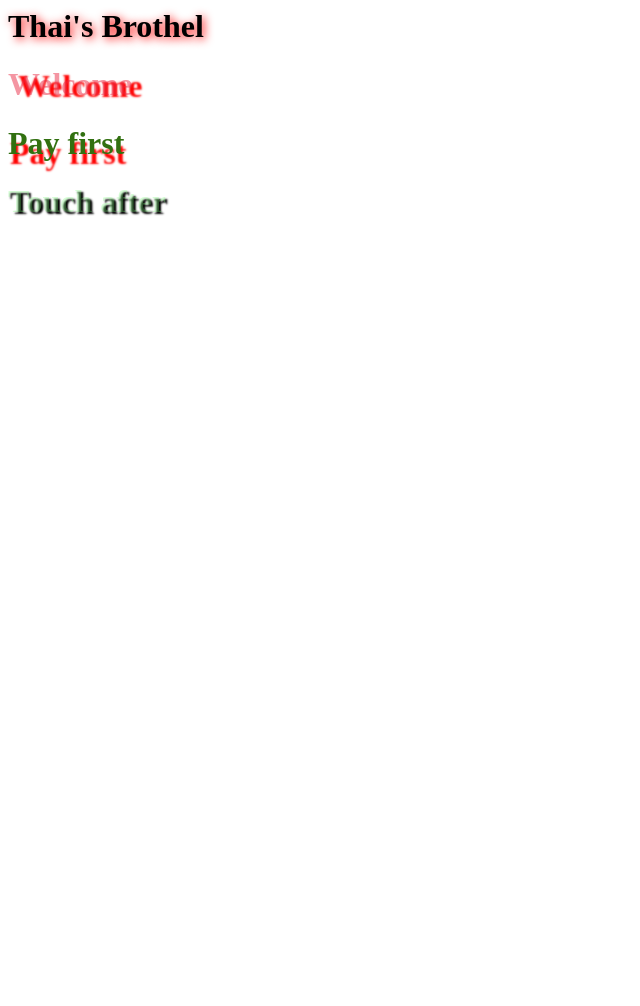
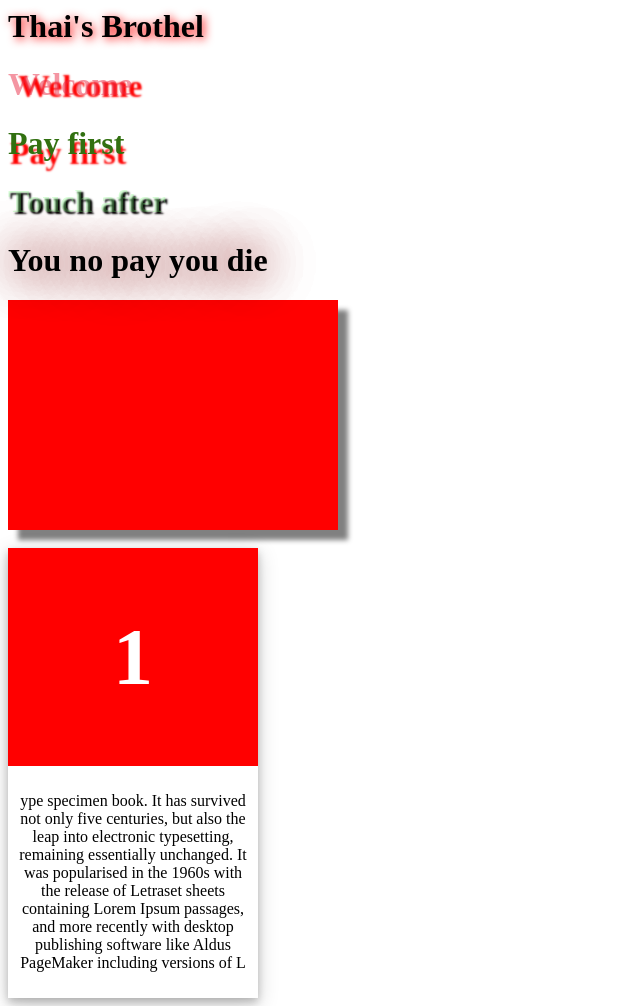
Before and after one commit to thaivo88/Full-Stack-Development-Training, a plain HTML site: page Section 4 Styling with CSS3/text shadows.html in a window 1280 px wide. Shown: the whole page, without its empty margins (0-640 px from the left). Before the commit the page ends 800 px from the top, so only its background shows below. Drawn offline with Linux system fonts and the light colour scheme.

Commit message:
Update text shadows.html

```diff
--- a/Section 4 Styling with CSS3/text shadows.html
+++ b/Section 4 Styling with CSS3/text shadows.html
@@ -23,8 +23,31 @@
 				color: hsla(120, 100%, 75%, .3);
 				text-shadow: 2px 2px 2px black;
 			}
+			/*double shadow*/
+			h1.text5{text-shadow: 0 0 50px #ff0000, 0 0 50px #000000;
+			}
+			#box1{
+				width: 300px;
+				height: 200px;
+				padding: 15px;
+				background-color: red;
+				box-shadow: 10px 10px 5px grey;
+			}
+			.card{
+				width: 250px;
+				box-shadow: 0 4px 8px 0 rgba(0,0,0,0.2), 0 6px 20px 0 rgba(0,0,0,0.19);
+				text-align: center;
+			}
+			.card-header{
+				background-color: #ff0000;
+				color:#ffffff;
+				padding:10px;
+				font-size: 40px;
+			}
 
-
+			.card-container{
+				padding:10px;
+			}
 		</style>
 
 	</head>
@@ -35,6 +58,18 @@
 		<h1 class="text2">Welcome</h1>
 		<h1 class="text3">Pay first</h1>
 		<h1 class="text4">Touch after</h1>
+		<h1 class="text5">You no pay you die</h1>
 
+		<div id="box1"></div>
+		<br>
+		<div class="card">
+			<div class="card-header">
+			<h1>1</h1>
+			</div>
+
+		<div class="card-container">
+		<p>ype specimen book. It has survived not only five centuries, but also the leap into electronic typesetting, remaining essentially unchanged. It was popularised in the 1960s with the release of Letraset sheets containing Lorem Ipsum passages, and more recently with desktop publishing software like Aldus PageMaker including versions of L</p>
+		</div>
+		</div>
 	</body>
 </html>
```
